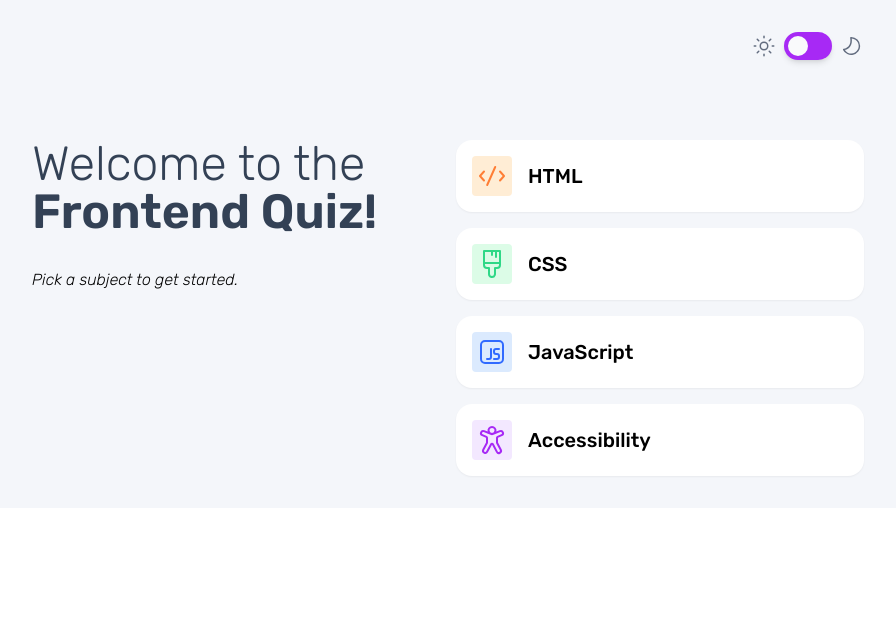
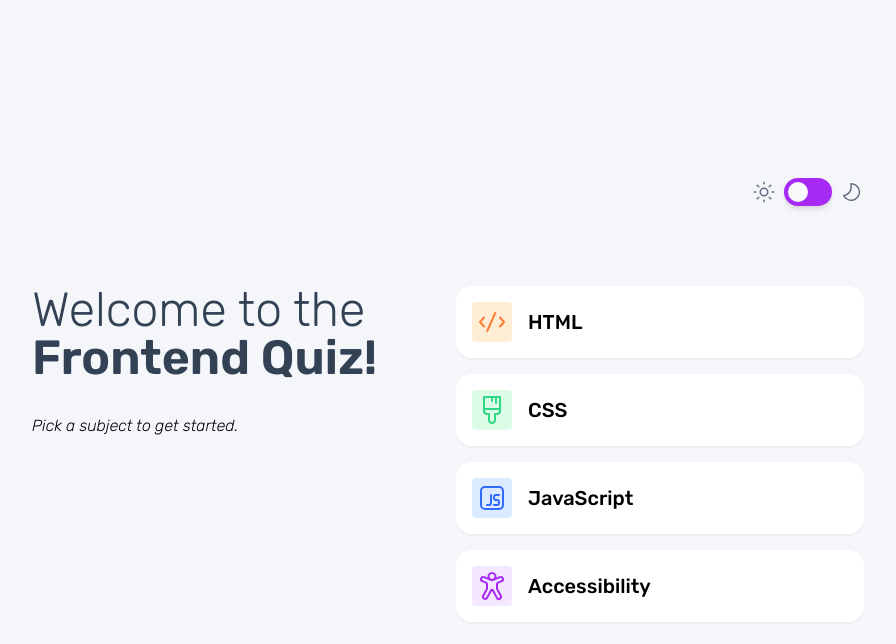
Before and after one commit to Odiesta/frontend-quiz-app-react, a React (Vite) app: page / in a window 1280 px wide. Shown: the top 644 px of the page, without its empty margins (192-1088 px from the left). Built offline with nearby package versions, Linux system fonts and the light colour scheme.

Commit message:
fix fix height to min-h-screen

```diff
--- a/index.html
+++ b/index.html
@@ -14,7 +14,7 @@
     <title>Vite + React</title>
   </head>
   <body class="">
-    <div id="root"></div>
+    <div id="root" class=""></div>
     <script type="module" src="/src/main.jsx"></script>
   </body>
 </html>
--- a/src/App.jsx
+++ b/src/App.jsx
@@ -52,9 +52,9 @@ function App() {
   }
 
   return (
-    <div className={`${darkMode ? "dark" : ""} h-full`}>
+    <div className={`${darkMode ? "dark" : ""} `}>
       <div className="bg-custom-light-grey font-rubik dark:bg-slate-700">
-        <div className="mx-auto box-border flex max-w-4xl flex-col p-8 md:justify-center">
+        <div className="mx-auto box-border flex min-h-screen max-w-4xl flex-col p-8 md:justify-center">
           <div className="mb-10 flex justify-between">
             {title && <QuestionTopic title={title} quizList={newQuiz} />}
             <ViewMode darkMode={darkMode} toggleDarkMode={toggleDarkMode} />
```
